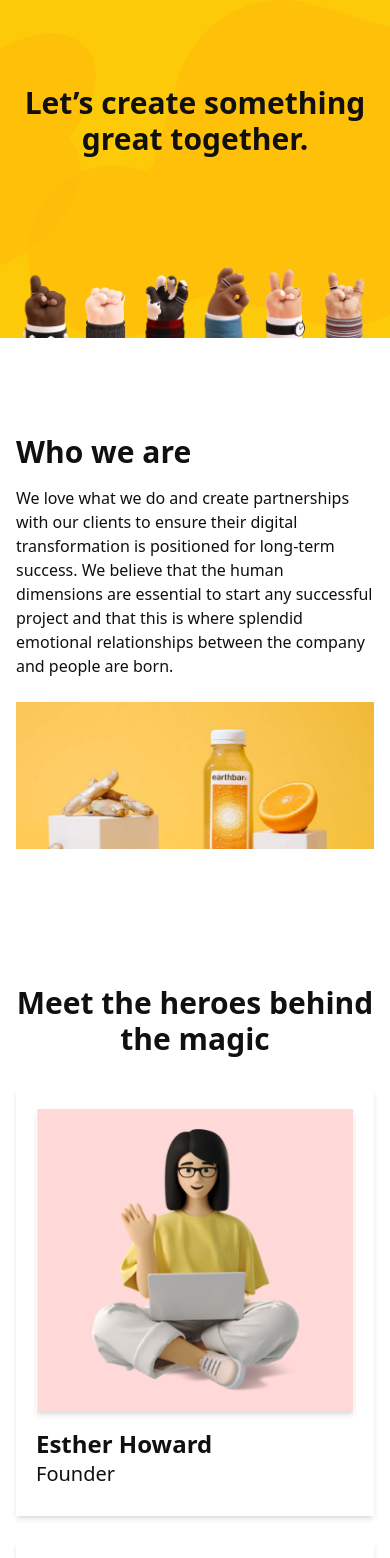
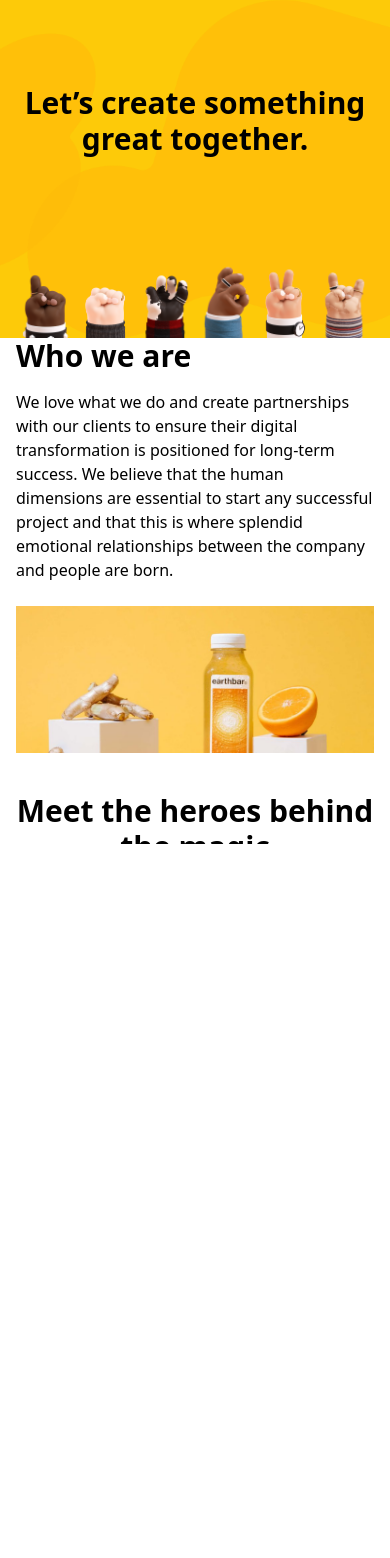
Before and after one commit to murat-aydin01/piton-next-project, a Next.js app: page / in a window 390 px wide. Shown: the top 1558 px of the page. After the commit the page ends 844 px from the top, so only its background shows below. Built offline with nearby package versions, Linux system fonts and the light colour scheme.

Commit message:
snap scroll

```diff
--- a/src/app/page.js
+++ b/src/app/page.js
@@ -5,7 +5,7 @@ import StatsSection from "@/components/StatsSection";
 
 export default function Home() {
   return (
-    <div className="flex flex-col gap-24 text-inputBorder">
+    <div className="h-screen overflow-y-scroll snap-y snap-mandatory">
       <HeroSection />
       <IntroSection />
       <StatsSection />
--- a/src/components/FormSection.js
+++ b/src/components/FormSection.js
@@ -6,7 +6,7 @@ export default function FormSection() {
   const { formData, handleChange, handleSubmit } = useContactForm();
 
   return (
-    <section className="flex flex-col md:flex-row justify-around items-center flex-wrap px-4 md:px-8 lg:px-24 py-14 lg:min-h-screen">
+    <section className="snap-start flex flex-col md:flex-row justify-around items-center flex-wrap px-4 md:px-8 lg:px-24 py-14 lg:min-h-screen">
       <div className="w-full md:w-4/12 mb-8 md:mb-0 flex justify-center">
         <img
           src="/images/SideImage.png"
--- a/src/components/HeroSection.js
+++ b/src/components/HeroSection.js
@@ -3,7 +3,7 @@
 export default function HeroSection() {
   return (
     <section
-      className="h-[40vh] md:h-[60vh] lg:h-screen
+      className="snap-start h-[40vh] md:h-[60vh] lg:h-screen
                  bg-[url('/images/HeroShape.png')] bg-cover bg-center bg-heroBg
                  flex flex-col justify-between items-center"
     >
--- a/src/components/IntroSection.js
+++ b/src/components/IntroSection.js
@@ -2,7 +2,7 @@ import React from "react";
 
 export default function IntroSection() {
   return (
-    <section className="flex flex-col justify-center px-4 sm:px-[6vw] gap-y-6 xl:min-h-screen">
+    <section className="snap-start flex flex-col justify-center px-4 sm:px-[6vw] gap-y-6 xl:min-h-screen">
       <div className="flex flex-col gap-y-4 sm:gap-y-6">
         <h2 className="text-3xl sm:text-4xl md:text-5xl font-bold">
           Who we are
--- a/src/components/StatsSection.js
+++ b/src/components/StatsSection.js
@@ -2,7 +2,7 @@ import HeroCard from "./HeroCard";
 
 export default function StatsSection() {
   return (
-    <section className="flex flex-col items-center py-10 lg:min-h-screen">
+    <section className="snap-start flex flex-col items-center py-10 lg:min-h-screen">
       <h2 className="text-3xl sm:text-4xl md:text-5xl font-bold mb-8 text-center">
         Meet the heroes behind the magic
       </h2>
```
